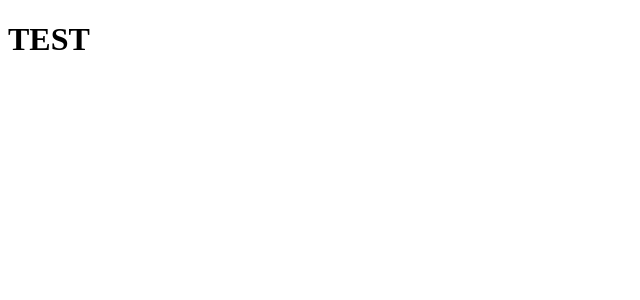
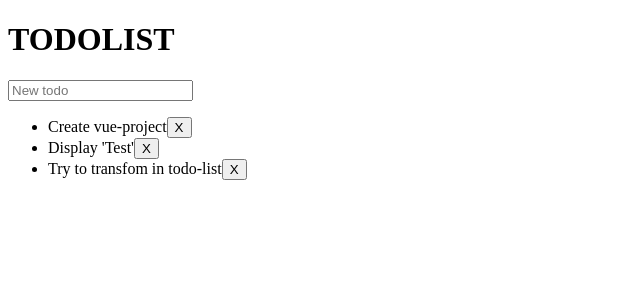
Before and after one commit to pani-tka/vue-test, a Vue app: page / in a window 1280 px wide. Shown: the top 300 px of the page, without its empty margins (0-640 px from the left). Built offline with nearby package versions, Linux system fonts and the light colour scheme.

Commit message:
Current changes

```diff
--- a/src/App.vue
+++ b/src/App.vue
@@ -1,16 +1,18 @@
 <template>
-  <div class="test">
-    <h1>{{msg}}</h1>
+  <div id="app">
+    <h1>TODOLIST</h1>
+    <TodoList/>
   </div>
 </template>
 
 <script>
+
+import TodoList from './components/TodoList'
+
 export default {
   name: "App",
-  data() {
-    return {
-      msg: "TEST"
+    components: {
+      TodoList
     }
-  }
 }
 </script>
--- /dev/null
+++ b/src/components/TodoHeader.vue
@@ -0,0 +1,13 @@
+<template>
+  <input
+  v-model="newTodoName"
+  />
+</template>
+
+<script>
+import Vue from 'vue';
+
+export default Vue.component('TodoHeader', {
+  props: ['newTodoName'],
+});
+</script>
--- /dev/null
+++ b/src/components/TodoItem.vue
@@ -0,0 +1,23 @@
+<template>
+  <li :id="todoId" class="todo">
+      <label>{{todoTitle}}</label>
+      <button @click="$emit('remove', todo.id)">
+      X
+    </button>
+  </li>
+</template>
+
+<script>
+
+import Vue from 'vue'
+
+export default Vue.component('TodoItem', {
+  props: ['todo'],
+  data: function() {
+    return {
+      todoTitle: this.todo.title,
+      todoId: this.todo.id,
+    }
+  },
+})
+</script>
--- /dev/null
+++ b/src/components/TodoList.vue
@@ -0,0 +1,62 @@
+<template>
+  <div>
+    <TodoHeader
+      v-bind:value="newTodoName"
+      placeholder="New todo"
+      @keydown.enter="addTodo"
+    />
+    <ul v-if="todos.length">
+      <TodoItem
+        v-for="todo in todos"
+        :key="todo.id"
+        :todo="todo"
+        @remove="removeTodo"
+      />
+    </ul>
+    <p v-else>
+      Nothing left in the list.
+    </p>
+  </div>
+</template>
+
+<script>
+
+import Vue from 'vue';
+import TodoHeader from './TodoHeader';
+import TodoItem from "./TodoItem.vue";
+
+export default Vue.component('TodoList', {
+  components: {
+    TodoItem,
+    TodoHeader
+  },
+  data: function() {
+    return {
+      todos: [
+        {id: 0, title: "Create vue-project"},
+        {id: 1, title: "Display 'Test'"},
+        {id: 2, title: "Try to transfom in todo-list"}
+      ],
+      newTodoName: '',
+    };
+  },
+  methods: {
+    addTodo () {
+      const todoName = this.newTodoName;
+      if (todoName) {
+				this.todos.push({
+					id: todos.length+1,
+					title: todoName
+				})
+				this.newTodoName = ''
+			}
+    },
+    removeTodo(selectedTodoId) {
+      this.todos = this.todos.filter(todo => {
+        return todo.id !== selectedTodoId
+      })
+    }
+  }
+
+});
+</script>
--- a/src/main.js
+++ b/src/main.js
@@ -1,5 +1,6 @@
 import Vue from 'vue'
 import App from './App'
+import TodoList from './components/TodoList.vue'
 
 Vue.config.productionTip = false;
 
```
